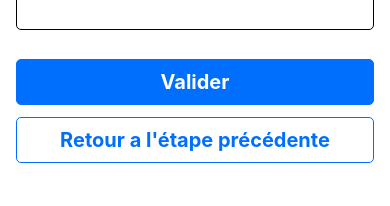
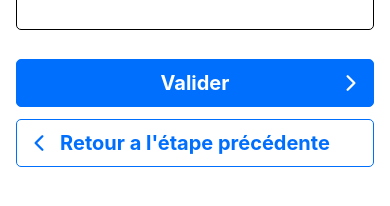
Before and after one commit to corentinfoure/tom-hackaton, a React Native app: screen / in a window 390 px wide. Both pictures are taken after a click on the element 195 px from the left and 174 px from the top of the page. Shown: the part 196-402 px from the top of the page. Built offline with nearby package versions, Linux system fonts and the light colour scheme.

Commit message:
add splash & update layout

```diff
--- a/App.tsx
+++ b/App.tsx
@@ -10,6 +10,7 @@ import { RouteParams } from "./navigation/RouteParams";
 import { EmotionsNavigator } from "./app/Emotions/Emotions.navigator";
 import { SpeechPrepsNavigator } from "./app/SpeechPreps/SpeechPreps.navigator";
 import { SpeechCreateNavigator } from "./app/SpeechCreate/SpeechCreate.navigator";
+import { Splash } from "./components/navigation/Splash";
 
 const Routes = {
   Landing: "landingPage",
@@ -17,6 +18,7 @@ const Routes = {
   Advices: "advices",
   SpeechPreps: "speechPreps",
   SpeechCreate: "speechCreate",
+  Splash: "splash",
 } as const;
 
 type RootNavigatorParamsList = {
@@ -25,6 +27,7 @@ type RootNavigatorParamsList = {
   [Routes.Advices]: undefined;
   [Routes.SpeechPreps]: undefined;
   [Routes.SpeechCreate]: undefined;
+  [Routes.Splash]: undefined;
 };
 
 type Routes = (typeof Routes)[keyof typeof Routes];
@@ -46,7 +49,7 @@ const App = () => {
   return (
     <NavigationContainer>
       <Stack.Navigator
-        initialRouteName="home"
+        initialRouteName="splash"
         screenOptions={{
           headerBackTitleVisible: false,
           headerTintColor: "black",
@@ -65,6 +68,7 @@ const App = () => {
             headerShown: false,
           }}
         >
+          <Stack.Screen name={"splash"} component={Splash} />
           <Stack.Screen name={"advices"} component={EmotionsNavigator} />
           <Stack.Screen name={"speechPreps"} component={SpeechPrepsNavigator} />
           <Stack.Screen
--- a/app/SpeechCreate/QuestionTemplate.tsx
+++ b/app/SpeechCreate/QuestionTemplate.tsx
@@ -16,7 +16,7 @@ type InputProps = {
   value: string | undefined;
   onChangeText: (value: string) => void;
   placeholder?: string;
-}
+};
 
 type QuestionTemplateProps = {
   title: string;
@@ -39,7 +39,7 @@ export const QuestionTemplate: React.FC<QuestionTemplateProps> = ({
   input2,
   suggestions,
   example,
-  titleExample="Exemple",
+  titleExample = "Exemple",
   onNext,
   onBack,
   validateTitle,
@@ -53,7 +53,13 @@ export const QuestionTemplate: React.FC<QuestionTemplateProps> = ({
           {subtitle}
         </ThemedText>
       )}
-      {example && <QuestionExample titleExample={titleExample} text={example ?? ''} style={{ marginTop: 10 }} />}
+      {example && (
+        <QuestionExample
+          titleExample={titleExample}
+          text={example ?? ""}
+          style={{ marginTop: 10 }}
+        />
+      )}
       {suggestions && suggestions.length > 0 && (
         <ContainerHalfWidth
           items={suggestions}
@@ -88,11 +94,13 @@ export const QuestionTemplate: React.FC<QuestionTemplateProps> = ({
         handleOnPress={onNext}
         variant="primary"
         style={{ marginTop: 24, marginBottom: 12 }}
+        rightIcon="chevron-forward-outline"
       />
       <CustomButton
         title={backTitle ?? "Retour a l'étape précédente"}
         handleOnPress={onBack}
         variant="secondary"
+        leftIcon="chevron-back-outline"
       />
     </View>
   );
--- a/app/SpeechCreate/SpeechCreateContent.tsx
+++ b/app/SpeechCreate/SpeechCreateContent.tsx
@@ -79,11 +79,13 @@ export const SpeechCreateContent: React.FC<SpeechCreateProps> = ({
         }}
         variant="primary"
         style={{ marginTop: 24, marginBottom: 12 }}
+        rightIcon="chevron-forward-outline"
       />
       <CustomButton
         title={"Retour a l'étape précédente"}
         handleOnPress={navigation.goBack}
         variant="secondary"
+        leftIcon="chevron-back-outline"
       />
     </ScrollView>
   );
--- a/app/SpeechCreate/SpeechSummary.tsx
+++ b/app/SpeechCreate/SpeechSummary.tsx
@@ -89,6 +89,7 @@ export const SpeechSummary: React.FC<SpeechSummaryProps> = ({
           title={"Modifier ma présentation"}
           handleOnPress={navigation.goBack}
           variant="secondary"
+          leftIcon="chevron-back-outline"
         />
 
         <CustomButton
@@ -98,6 +99,7 @@ export const SpeechSummary: React.FC<SpeechSummaryProps> = ({
           }}
           variant="primary"
           style={{ marginTop: 16 }}
+          rightIcon="checkmark-outline"
         />
       </ScrollView>
     )
--- /dev/null
+++ b/components/navigation/Splash.tsx
@@ -0,0 +1,24 @@
+import { RootRouteParams } from "@/App";
+import { useFocusEffect } from "@react-navigation/native";
+import { useCallback } from "react";
+import { Image, Text, View } from "react-native";
+import { useSafeAreaInsets } from "react-native-safe-area-context";
+
+type SplashProps = RootRouteParams<"splash">;
+
+export const Splash: React.FC<SplashProps> = ({ navigation }) => {
+  useFocusEffect(
+    useCallback(() => {
+      setTimeout(() => {
+        navigation.replace("home");
+      }, 1000);
+    }, [])
+  );
+  return (
+    <Image
+      style={{ flex: 1, backgroundColor: "black", width: "100%" }}
+      source={require("@/assets/images/Spashscreen.png")}
+      resizeMode="contain"
+    />
+  );
+};
--- a/components/shared/CustomButton.tsx
+++ b/components/shared/CustomButton.tsx
@@ -35,7 +35,15 @@ export const CustomButton = ({
       onPress={handleOnPress}
     >
       {leftIcon ? (
-        <Ionicons name={leftIcon} size={24} color="white" />
+        <Ionicons
+          name={leftIcon}
+          size={24}
+          color={
+            variant === "primary"
+              ? styles.textPrimary.color
+              : styles.textSecondary.color
+          }
+        />
       ) : (
         <View style={styles.emptyIcon} />
       )}
@@ -50,7 +58,15 @@ export const CustomButton = ({
         </ThemedText>
       </View>
       {rightIcon ? (
-        <Ionicons name={rightIcon} size={24} color="white" />
+        <Ionicons
+          name={rightIcon}
+          size={24}
+          color={
+            variant === "primary"
+              ? styles.textPrimary.color
+              : styles.textSecondary.color
+          }
+        />
       ) : (
         <View style={styles.emptyIcon} />
       )}
```
Also changed, not shown: assets/images/Spashscreen.png (added). Lines whose indentation alone changed are shown as unchanged.
